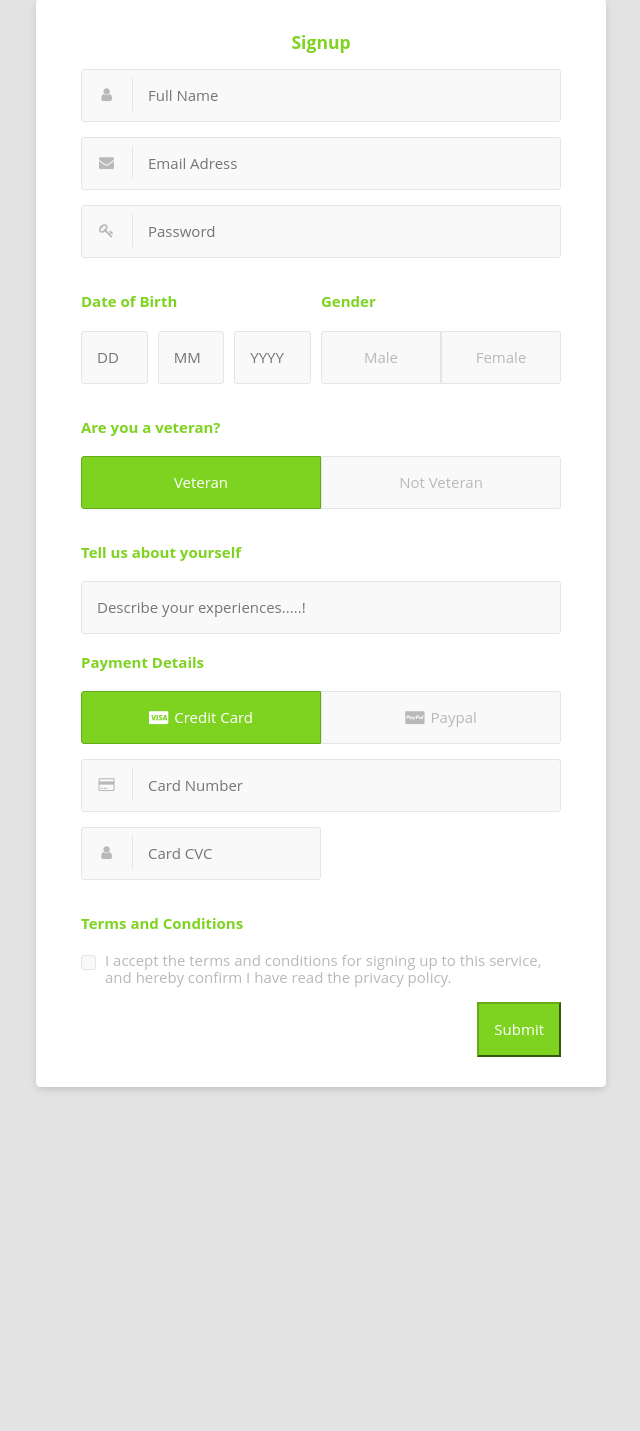
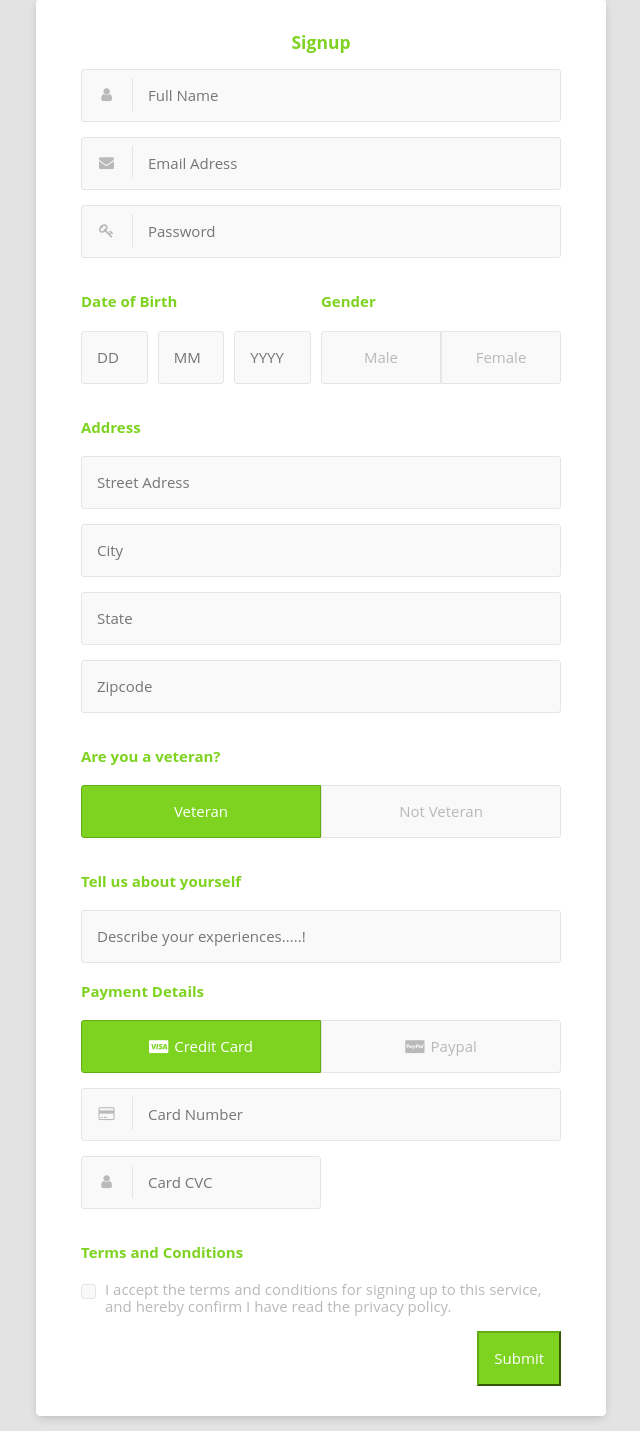
Before and after one commit to Abhisathy/Victory, a Python web app: template templates/signup.html in a window 1280 px wide. Shown: the part 125-1556 px from the top of the page, without its empty margins (319-959 px from the left). Before the commit the page ends 1216 px from the top, so only its background shows below. Run offline with Jinja, Linux system fonts and the light colour scheme; the template is opened without the code that fills it, so the values that code supplies are empty; some libraries are stand-ins or nearby versions.

Commit message:
Signup UI

```diff
--- a/templates/signup.html
+++ b/templates/signup.html
@@ -64,6 +64,20 @@
         </div>
       </div>
     </div>
+    <h4 style="color:  #7ed321;">Address</h4>
+    <div class="input-group">
+      <input type="text" placeholder="Street Adress" name="street"/>
+    </div>
+    <div class="input-group">
+      <input type="text" placeholder="City" name="city"/>
+    </div>
+    <div class="input-group">
+      <input type="text" placeholder="State" name="state"/>
+    </div>
+    <div class="input-group">
+      <input type="text" placeholder="Zipcode" name="zip"/>
+    </div>
+
     <div class="row">
       <h4>Are you a veteran?</h4>
       <div class="input-group">
```
Also changed, not shown: app.py (+12 -0 lines).
